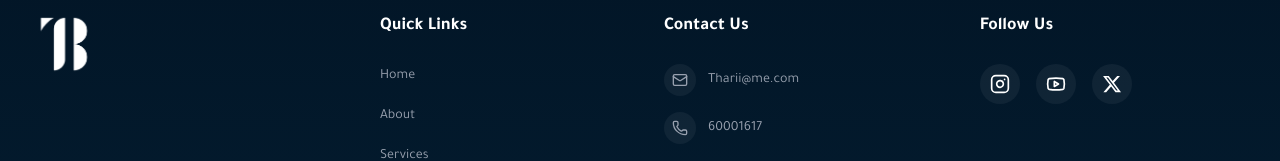
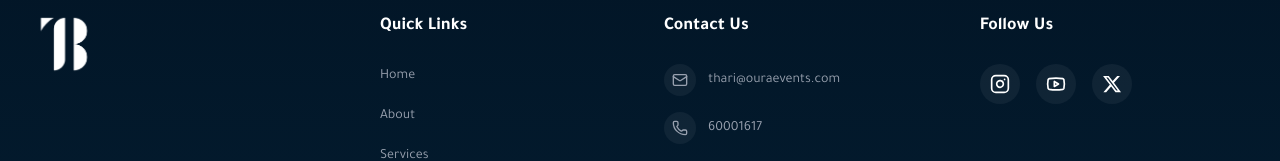
Before and after one commit to 5laifi/alblihees, a Next.js app: page /en in a window 1280 px wide. Shown: the part 2344-2505 px from the top of the page. Built offline with nearby package versions, Linux system fonts and the light colour scheme; no server answers; the database is empty.

Commit message:
Update footer email to thari@ouraevents.com

```diff
--- a/src/components/footer.tsx
+++ b/src/components/footer.tsx
@@ -76,7 +76,7 @@ export function Footer({ locale }: { locale: string }) {
         };
     }, []);
 
-    const email = profile?.email || "Tharii@me.com";
+    const email = profile?.email || "thari@ouraevents.com";
     const phone = profile?.phone || "60001617";
     const bioText = profile
         ? (locale === "ar" ? profile.short_bio_ar : profile.short_bio_en)
```
